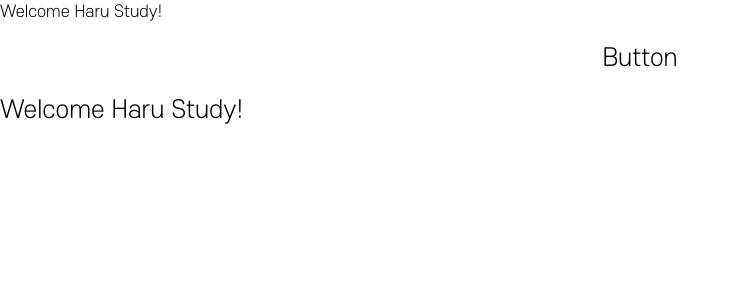
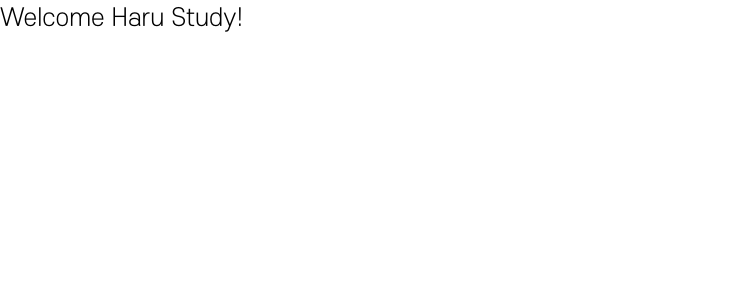
Before and after one commit to woowacourse-teams/2023-haru-study, a React app in the folder frontend/: page / in a window 1280 px wide. Shown: the top 300 px of the page, without its empty margins (0-739 px from the left). Built offline with nearby package versions, Linux system fonts and the light colour scheme.

Commit message:
refactor: App.js 태그 제거

```diff
--- a/frontend/src/App.tsx
+++ b/frontend/src/App.tsx
@@ -10,8 +10,6 @@ const App = () => {
     <>
       <GlobalStyles />
       <ThemeProvider theme={lightTheme}>
-        <h1>Welcome Haru Study!</h1>
-        <Button color="primary">Button</Button>
         <Typography variant="p1">Welcome Haru Study!</Typography>
         <Outlet />
       </ThemeProvider>
```
